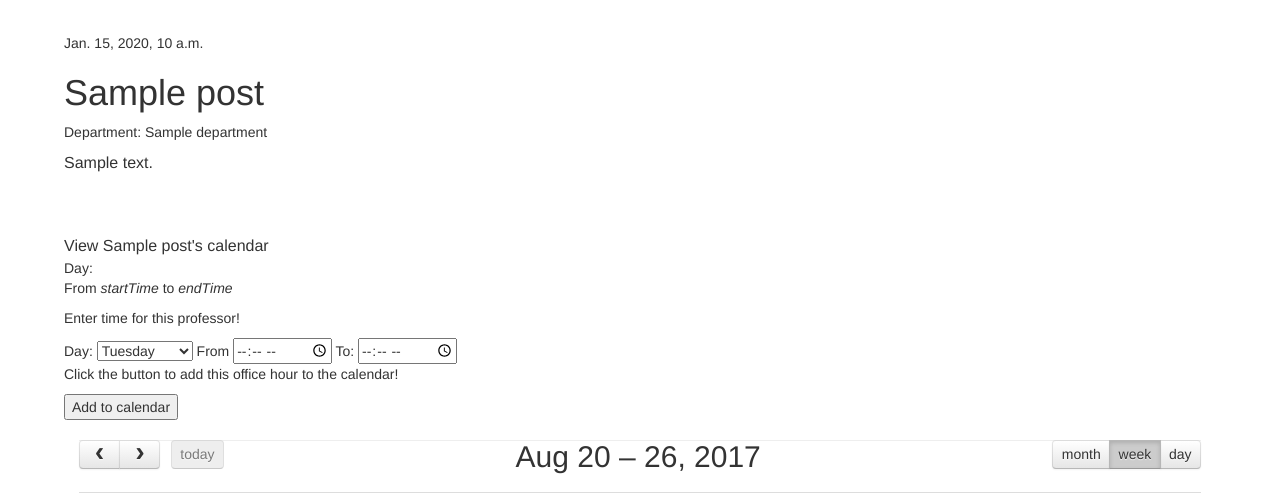
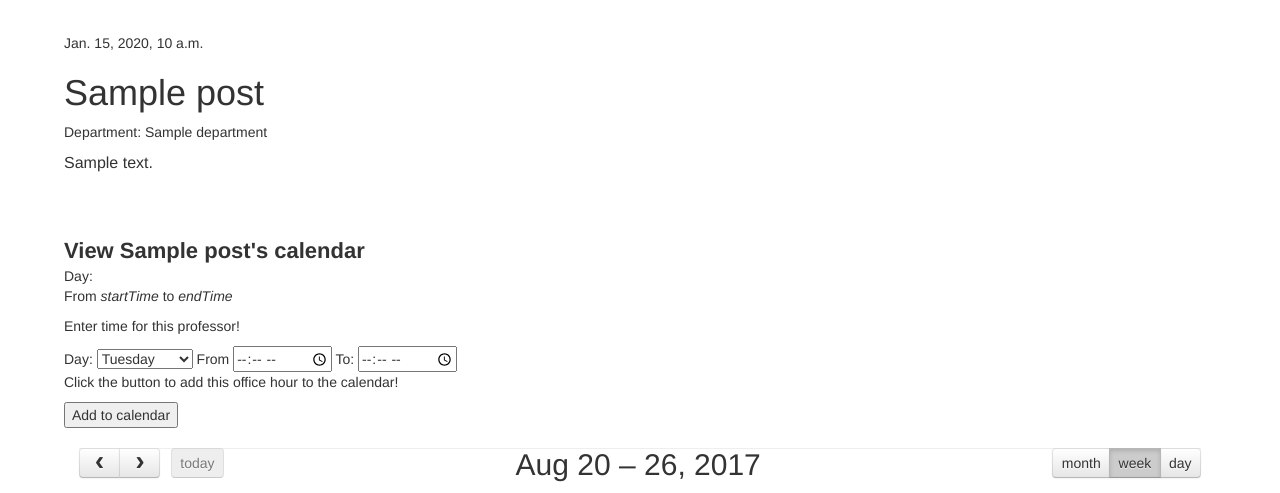
Before and after one commit to Eva-Zhong/my-django-app, a Django app: template blog/templates/blog/post_detail.html in a window 1280 px wide. Shown: the part 696-1189 px from the top of the page. Run offline with Django 3.2, Linux system fonts and the light colour scheme; the template is opened without the code that fills it: most values are stand-ins (such as "Sample title", 1, 10 or a date in 2020); some libraries are stand-ins or nearby versions.

Commit message:
subtitle font weight changed

```diff
--- a/blog/templates/blog/post_detail.html
+++ b/blog/templates/blog/post_detail.html
@@ -18,7 +18,7 @@
 
     </div>
 
-    <h style="font-size: 16px; margin-left:auto; margin-right:auto; padding-bottom: 40px;"> View {{ post.title }}'s calendar </h>
+    <h style="font-size: 22px; font-weight: bold; margin-left:auto; margin-right:auto; padding-bottom: 40px;"> View {{ post.title }}'s calendar </h>
     <div>
       <p> Day: <em id="demoDay"></em>
       <br>From <em id="demo1">startTime</em> to <em id="demo2">endTime</em>
```
